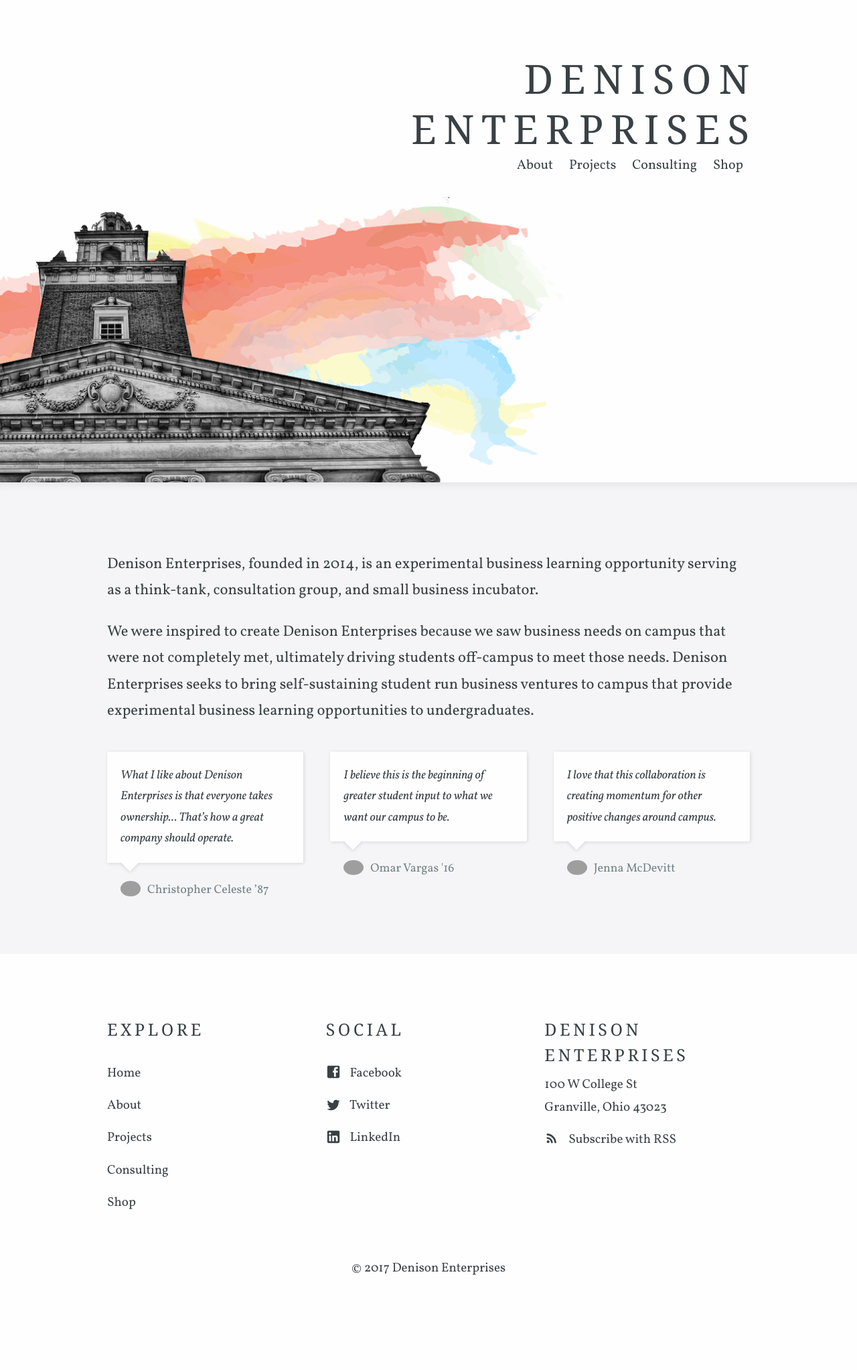
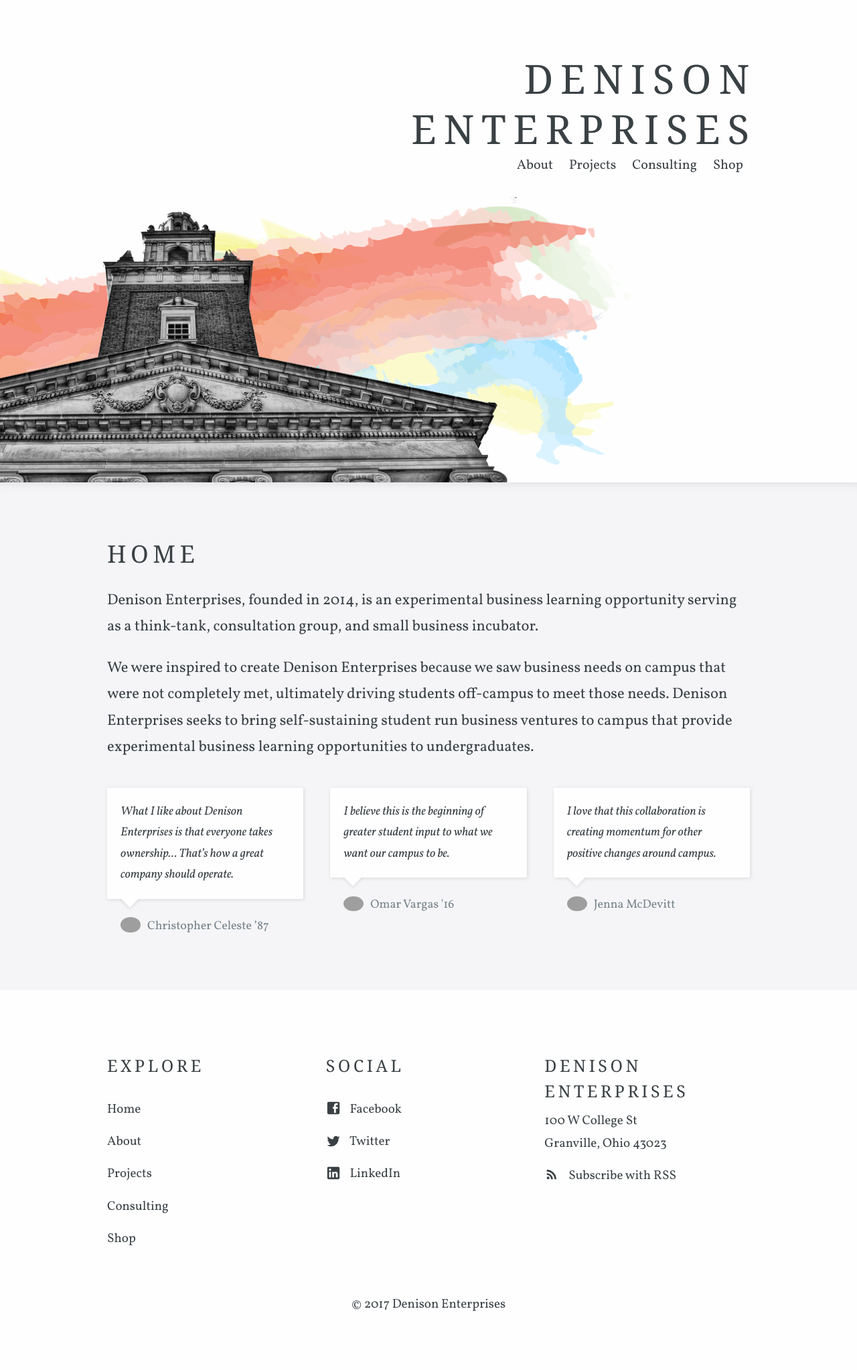
Before and after one commit to DenisonEnterprises/DenisonEnterprises.github.io, a Jekyll site: the page built from index.html, in a window 1280 px wide. Shown: the whole page at 67% size. Built offline with Jekyll 4.4.1, drawn with Linux system fonts in a browser that asks for light colours; some web fonts are replaced; the list of posts is cut into pages by our own code; before the commit the page ends 1991 px from its top, so only the background shows below that; grey boxes are pictures that could not be loaded.

Commit message:
Fixed mobile view of header

```diff
--- a/_sass/_layout.scss
+++ b/_sass/_layout.scss
@@ -28,7 +28,7 @@
 header {
 	background-size: cover;
 	background-repeat: no-repeat;
-	background-position: calc(50%) 220px;
+	background-position: calc(50% + 118px) 240px;
 	height: 420px;
 	box-sizing: border-box;
 
@@ -42,7 +42,7 @@
 
 		&.main-hero {
 			height: 80vh;
-			background-position: calc(50% - 350px) calc(100% + 20px);
+			background-position: calc(50% - 250px) calc(100% + 20px);
 		}
 
 		.container {
--- a/index.html
+++ b/index.html
@@ -1,5 +1,5 @@
 ---
-title:
+title: Home
 call_to_action: Contact
 background_image_path:
 large_header: true
```
Also changed, not shown: 3 other files.
